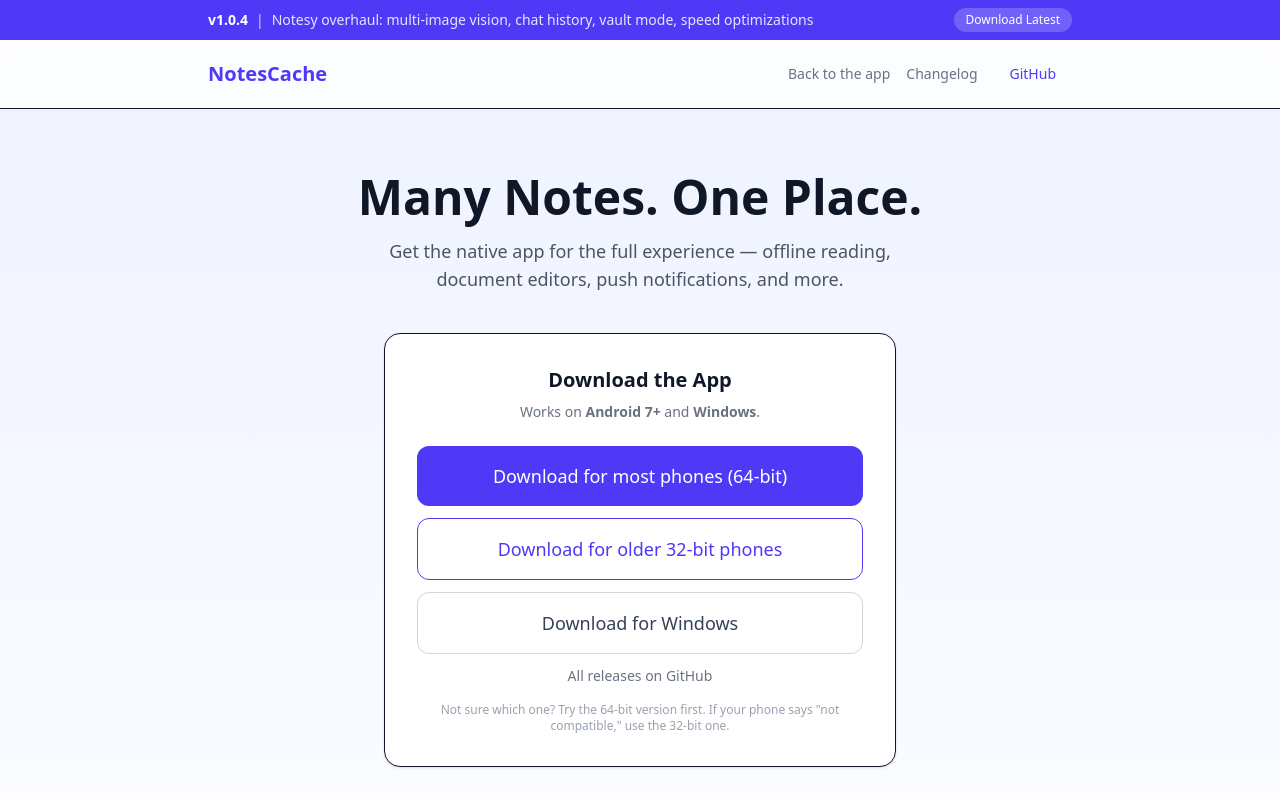
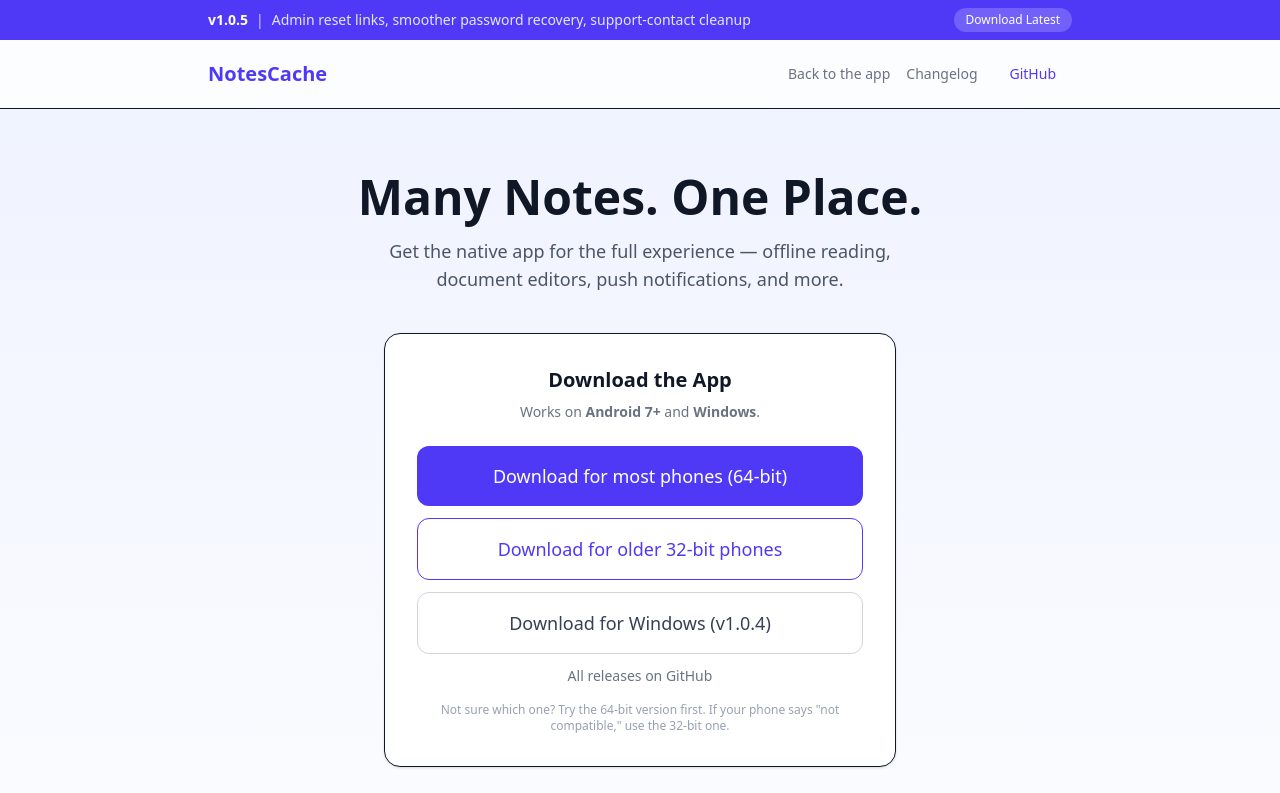
Before and after one commit to Error-code22/notes_cache, a Next.js app in the folder notescache-web/: page /downloads in a window 1280 px wide. Shown: the top 793 px of the page. Built offline with nearby package versions, Linux system fonts and the light colour scheme.

Commit message:
release: v1.0.5

```diff
--- a/notescache-web/src/app/downloads/page.tsx
+++ b/notescache-web/src/app/downloads/page.tsx
@@ -4,10 +4,10 @@
 const RELEASE_PAGE = 'https://github.com/Error-code22/notes_cache/releases'
 const APK_ARM64 = 'https://github.com/Error-code22/notes_cache/releases/latest/download/NotesCache-arm64-v8a.apk'
 const APK_V7A = 'https://github.com/Error-code22/notes_cache/releases/latest/download/NotesCache-armeabi-v7a.apk'
-const WIN_ZIP = 'https://github.com/Error-code22/notes_cache/releases/latest/download/NotesCache-Windows.zip'
+const WIN_ZIP = 'https://github.com/Error-code22/notes_cache/releases/download/v1.0.4/NotesCache-Windows.zip'
 
-const CURRENT_VERSION = '1.0.4'
-const WHATS_NEW = 'Notesy overhaul: multi-image vision, chat history, vault mode, speed optimizations'
+const CURRENT_VERSION = '1.0.5'
+const WHATS_NEW = 'Admin reset links, smoother password recovery, support-contact cleanup'
 
 export default function DownloadsPage() {
   return (
@@ -47,7 +47,7 @@
             <div className="flex flex-col gap-3">
               <a href={APK_ARM64} className="px-6 py-4 bg-indigo-600 text-white rounded-xl text-lg font-medium hover:bg-indigo-700 transition flex items-center justify-center gap-2">Download for most phones (64-bit)</a>
               <a href={APK_V7A} className="px-6 py-4 border border-indigo-600 text-indigo-600 rounded-xl text-lg font-medium hover:bg-indigo-50 transition flex items-center justify-center gap-2">Download for older 32-bit phones</a>
-              <a href={WIN_ZIP} className="px-6 py-4 border border-gray-300 text-gray-700 rounded-xl text-lg font-medium hover:bg-gray-50 transition flex items-center justify-center gap-2">Download for Windows</a>
+              <a href={WIN_ZIP} className="px-6 py-4 border border-gray-300 text-gray-700 rounded-xl text-lg font-medium hover:bg-gray-50 transition flex items-center justify-center gap-2">Download for Windows (v1.0.4)</a>
               <a href={RELEASE_PAGE} target="_blank" rel="noopener noreferrer" className="text-sm text-gray-500 hover:text-indigo-600 transition">All releases on GitHub</a>
             </div>
             <p className="text-xs text-gray-400 mt-4">Not sure which one? Try the 64-bit version first. If your phone says "not compatible," use the 32-bit one.</p>
```
Also changed, not shown: 2 other files (tests, documents, lock files or other folders).
